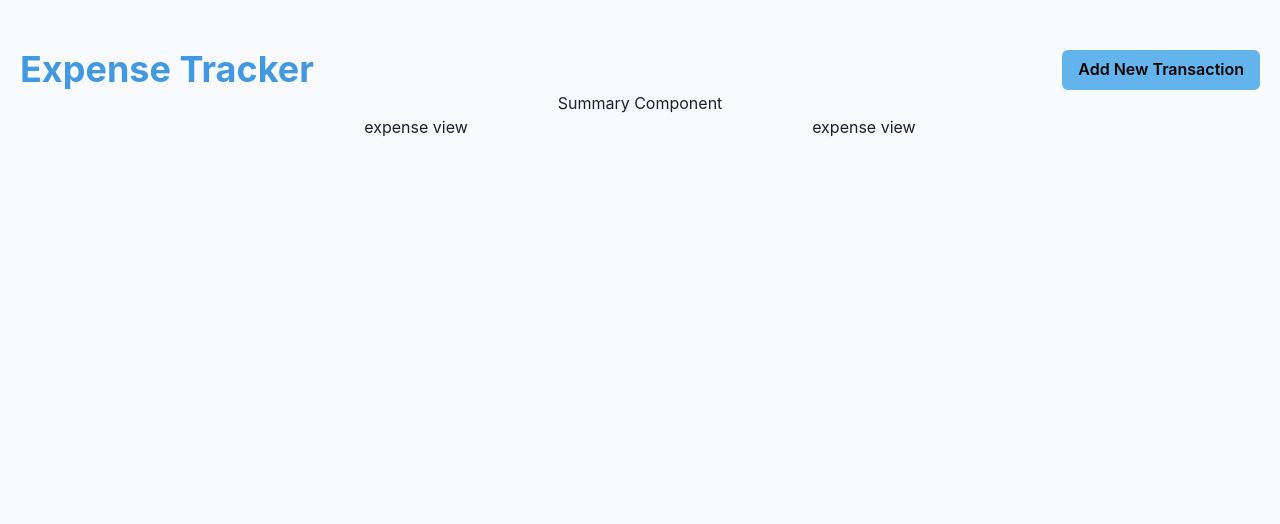
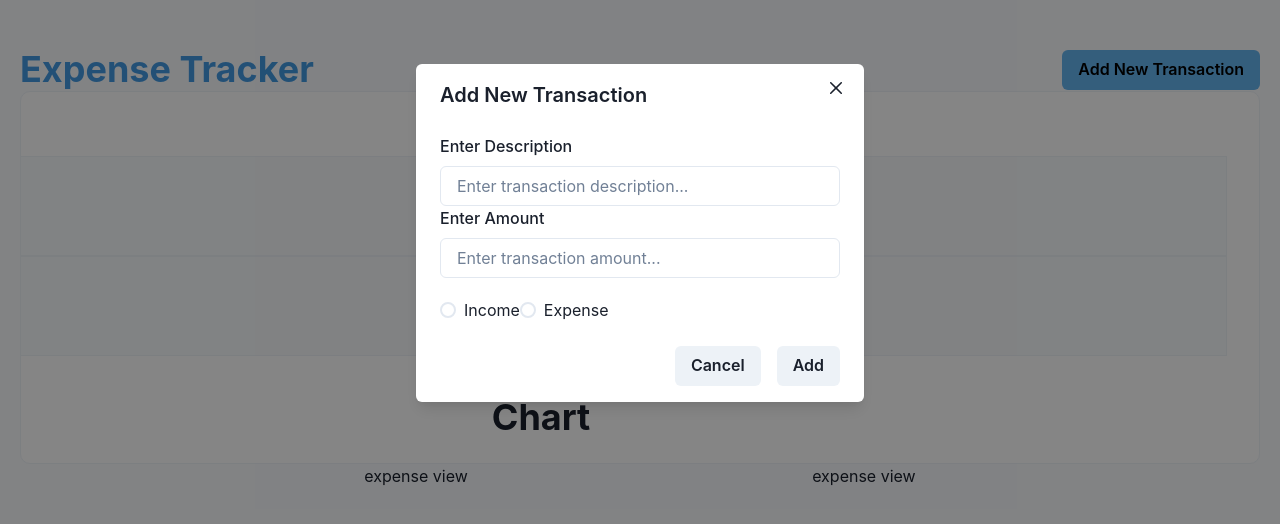
Before and after one commit to austenpturner/react-expense-tracker, a React (Vite) app: page / in a window 1280 px wide. Both pictures are taken after a click on the button "Add New Transaction". Shown: the top 524 px of the page. Built offline with nearby package versions, Linux system fonts and the light colour scheme.

Commit message:
add-transaction component and modal functionality

```diff
--- /dev/null
+++ b/src/components/add-transactions/index.jsx
@@ -0,0 +1,67 @@
+import {
+  Button,
+  FormControl,
+  FormLabel,
+  Input,
+  Modal,
+  ModalBody,
+  ModalCloseButton,
+  ModalContent,
+  ModalFooter,
+  ModalHeader,
+  ModalOverlay,
+  Radio,
+  RadioGroup,
+} from "@chakra-ui/react";
+import PropTypes from "prop-types";
+
+export default function TransactionForm({ onClose, isOpen }) {
+  return (
+    <Modal isOpen={isOpen} onClose={onClose}>
+      <form action="">
+        <ModalOverlay />
+        <ModalContent>
+          <ModalHeader>Add New Transaction</ModalHeader>
+          <ModalCloseButton />
+          <ModalBody>
+            <FormControl>
+              <FormLabel>Enter Description</FormLabel>
+              <Input
+                placeholder="Enter transaction description..."
+                name="description"
+                type="text"
+              />
+            </FormControl>
+            <FormControl>
+              <FormLabel>Enter Amount</FormLabel>
+              <Input
+                placeholder="Enter transaction amount..."
+                name="amount"
+                type="number"
+              />
+            </FormControl>
+            <RadioGroup mt="5">
+              <Radio value="income" name="type" colorScheme="blue">
+                Income
+              </Radio>
+              <Radio value="expense" name="type" colorScheme="red">
+                Expense
+              </Radio>
+            </RadioGroup>
+          </ModalBody>
+          <ModalFooter>
+            <Button mr={"4"} onClick={onClose}>
+              Cancel
+            </Button>
+            <Button>Add</Button>
+          </ModalFooter>
+        </ModalContent>
+      </form>
+    </Modal>
+  );
+}
+
+TransactionForm.propTypes = {
+  isOpen: PropTypes.func,
+  onClose: PropTypes.func,
+};
--- a/src/components/main/index.jsx
+++ b/src/components/main/index.jsx
@@ -1,8 +1,10 @@
-import { Button, Flex, Heading } from "@chakra-ui/react";
+import { Button, Flex, Heading, useDisclosure } from "@chakra-ui/react";
 import Summary from "../summary";
 import ExpenseView from "../expense-view";
 
 export default function Main() {
+  const { isOpen, onOpen, onClose } = useDisclosure();
+
   return (
     <Flex textAlign={"center"} flexDirection={"column"} pr={"5"} pl={"5"}>
       <Flex alignItems={"center"} justifyContent={"space-between"} mt={"12"}>
@@ -13,15 +15,15 @@ export default function Main() {
           Expense Tracker
         </Heading>
         <Flex alignItems={"center"}>
-          <Button bg={"blue.300"} color={"black"} ml={"4"}>
+          <Button onClick={onOpen} bg={"blue.300"} color={"black"} ml={"4"}>
             Add New Transaction
           </Button>
         </Flex>
       </Flex>
-      <Summary />
+      <Summary isOpen={isOpen} onClose={onClose} />
 
       <Flex
-        w={"full"}
+        w="full"
         alignItems={"flex-start"}
         justifyContent={"space-evenly"}
         flexDirection={["column", "column", "column", "row", "row"]}
--- a/src/components/summary/index.jsx
+++ b/src/components/summary/index.jsx
@@ -1,3 +1,91 @@
-export default function Summary() {
-  return <h1>Summary Component</h1>;
+import { Box, Flex, Heading, Text } from "@chakra-ui/react";
+import TransactionForm from "../add-transactions";
+import PropTypes from "prop-types";
+
+export default function Summary({ onClose, isOpen }) {
+  return (
+    <Box
+      p="6"
+      border={"1px solid"}
+      borderColor={"gray.100"}
+      overflow={"hidden"}
+      borderRadius={"10"}
+      background={"white"}
+      display={"flex"}
+    >
+      <Flex
+        w="full"
+        justifyContent={"center"}
+        alignItems={"center"}
+        flexDirection={{
+          base: "column",
+          sm: "column",
+          md: "column",
+          lg: "row",
+          xl: "row",
+        }}
+      >
+        <Flex
+          flex={1}
+          w={"full"}
+          flexDirection={"column"}
+          alignItems={"center"}
+          justifyContent={"space-evenly"}
+          ml={"-20"}
+          mr={"2"}
+        >
+          <Heading size={"md"} mb={"4"} color={"gray.600"}>
+            Balance is 100
+          </Heading>
+          <Flex
+            justifyContent={"space-evenly"}
+            alignItems={"center"}
+            bg={"gray.50"}
+            w="full"
+            h="100px"
+            border={"1px solid"}
+            borderColor={"gray.100"}
+          >
+            <Flex flexDirection={"column"}>
+              <Heading color={"gary.700"}>$100</Heading>
+              <Text color={"gary.600"}>Total Income</Text>
+            </Flex>
+          </Flex>
+          <Flex
+            justifyContent={"space-evenly"}
+            alignItems={"center"}
+            bg={"gray.50"}
+            w="full"
+            h="100px"
+            border={"1px solid"}
+            borderColor={"gray.100"}
+          >
+            <Flex flexDirection={"column"}>
+              <Heading color={"gray.700"}>$100</Heading>
+              <Text color={"gray.600"}>Total Expense</Text>
+            </Flex>
+          </Flex>
+          <Box
+            flex={1}
+            mt={"10"}
+            ml={"-90px"}
+            mr={"5"}
+            width={"300px"}
+            height={"300px"}
+            display={"flex"}
+            alignItems={"center"}
+            justifyContent={"center"}
+          >
+            <Heading>Chart</Heading>
+          </Box>
+        </Flex>
+      </Flex>
+      <TransactionForm onClose={onClose} isOpen={isOpen} />
+    </Box>
+  );
 }
+
+Summary.propTypes = {
+  isOpen: PropTypes.func,
+  onClose: PropTypes.func,
+};
```
